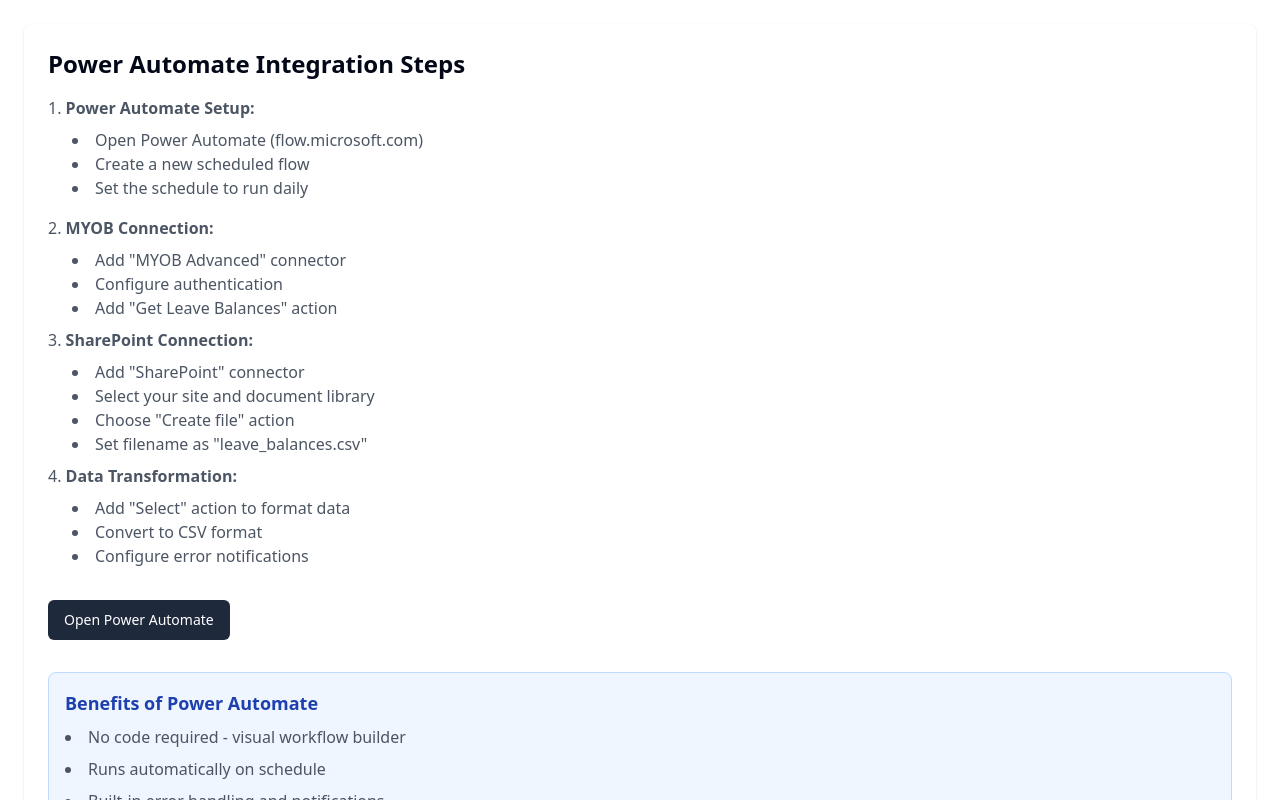
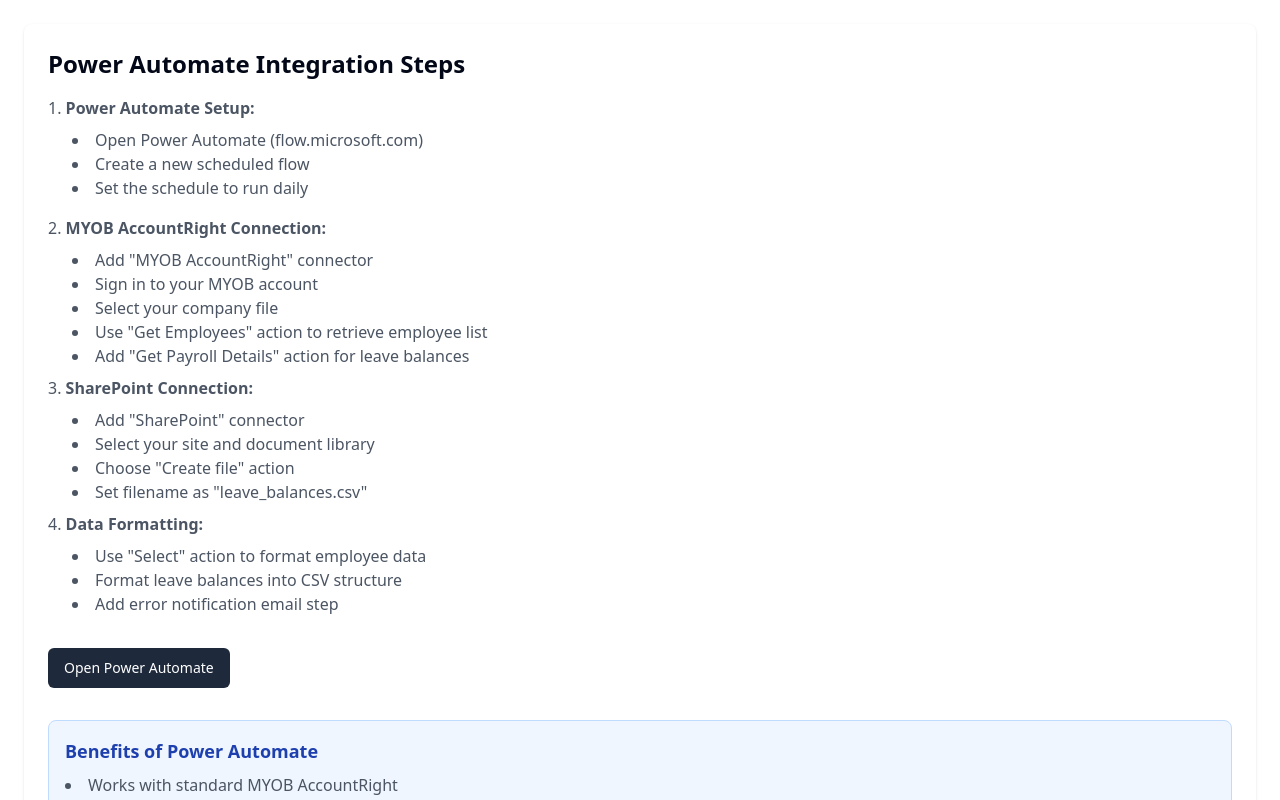
Before and after one commit to dfghjk345/leave-data-connector, a React (Vite) app: page / in a window 1280 px wide. Shown: the top 800 px of the page. Built offline with nearby package versions, Linux system fonts and the light colour scheme.

Commit message:
Amend MYOB Integration Instructions
Updated the application and documentation to remove references to MYOB Advanced integration, reflecting the absence of this service. Adjusted instructions accordingly to ensure clarity for users without MYOB Advanced.
[skip gpt_engineer]

```diff
--- a/src/components/LeaveRequest.tsx
+++ b/src/components/LeaveRequest.tsx
@@ -37,11 +37,13 @@ export const LeaveRequest = () => {
             </ul>
           </li>
           <li className="mb-4">
-            <span className="font-semibold">MYOB Connection:</span>
+            <span className="font-semibold">MYOB AccountRight Connection:</span>
             <ul className="list-disc list-inside ml-6 mt-2">
-              <li>Add "MYOB Advanced" connector</li>
-              <li>Configure authentication</li>
-              <li>Add "Get Leave Balances" action</li>
+              <li>Add "MYOB AccountRight" connector</li>
+              <li>Sign in to your MYOB account</li>
+              <li>Select your company file</li>
+              <li>Use "Get Employees" action to retrieve employee list</li>
+              <li>Add "Get Payroll Details" action for leave balances</li>
             </ul>
           </li>
           <li className="mb-4">
@@ -54,11 +56,11 @@ export const LeaveRequest = () => {
             </ul>
           </li>
           <li>
-            <span className="font-semibold">Data Transformation:</span>
+            <span className="font-semibold">Data Formatting:</span>
             <ul className="list-disc list-inside ml-6 mt-2">
-              <li>Add "Select" action to format data</li>
-              <li>Convert to CSV format</li>
-              <li>Configure error notifications</li>
+              <li>Use "Select" action to format employee data</li>
+              <li>Format leave balances into CSV structure</li>
+              <li>Add error notification email step</li>
             </ul>
           </li>
         </ol>
@@ -76,11 +78,11 @@ export const LeaveRequest = () => {
       <div className="bg-blue-50 p-4 rounded-lg border border-blue-200">
         <h3 className="text-lg font-semibold text-blue-800 mb-2">Benefits of Power Automate</h3>
         <ul className="list-disc list-inside space-y-2 text-gray-600">
-          <li>No code required - visual workflow builder</li>
-          <li>Runs automatically on schedule</li>
+          <li>Works with standard MYOB AccountRight</li>
+          <li>No coding required - visual workflow builder</li>
+          <li>Automatic daily synchronization</li>
           <li>Built-in error handling and notifications</li>
           <li>Secure Microsoft 365 integration</li>
-          <li>No hosting or maintenance needed</li>
         </ul>
       </div>
     </div>
```
